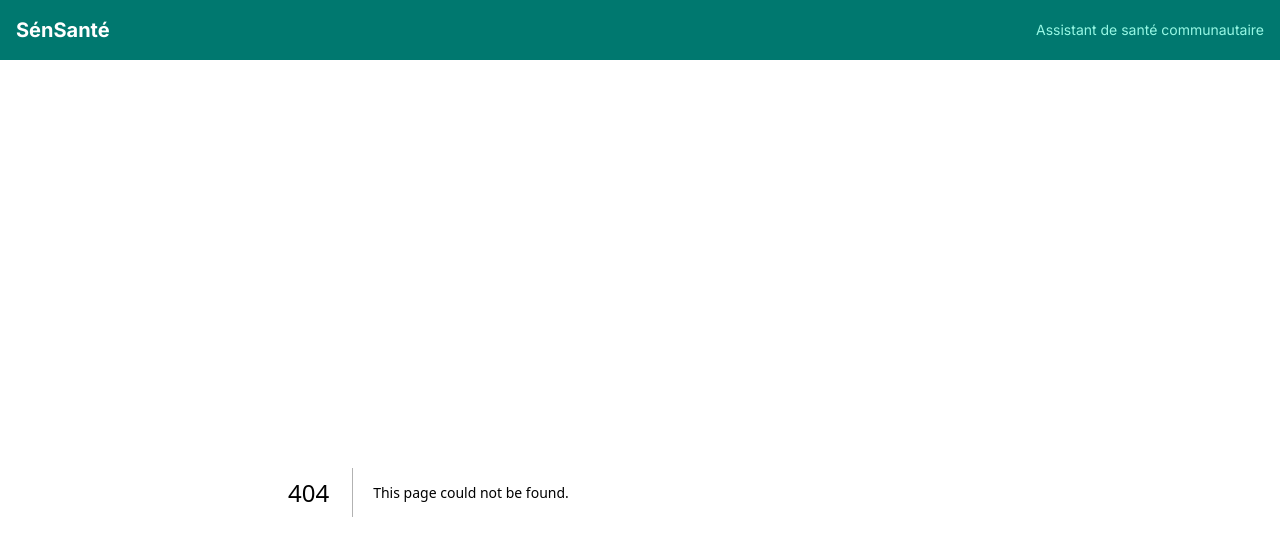
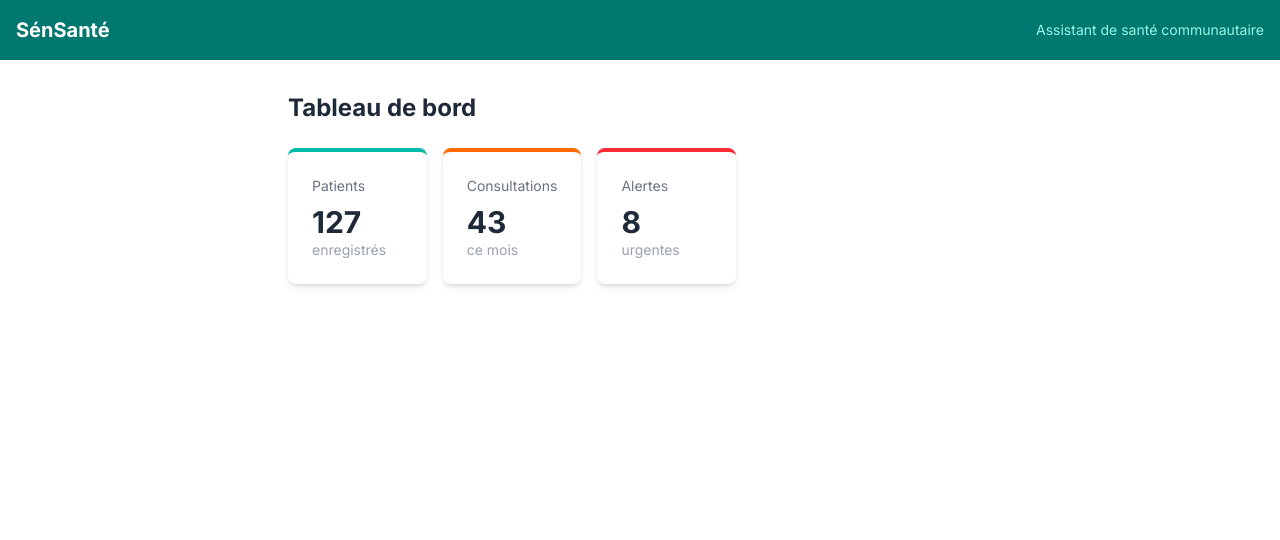
Before and after one commit to fall-mansour/sensante, a Next.js app: page /dashboard in a window 1280 px wide. Before the commit this address had no page. Shown: the top 540 px of the page. Built offline with nearby package versions, Linux system fonts and the light colour scheme.

Commit message:
Page dashboard (Le Pilote)

```diff
--- /dev/null
+++ b/src/app/dashboard/page.tsx
@@ -0,0 +1,16 @@
+import StatCard from "@/components/StatCard";
+
+export default function DashboardPage() {
+  return (
+    <div>
+      <h1 className="text-2xl font-bold text-gray-800 mb-6">
+        Tableau de bord
+      </h1>
+      <div className="grid grid-cols-1 md:grid-cols-3 gap-4">
+        <StatCard titre="Patients" valeur={127} unite="enregistrés" couleur="border-teal-500" />
+        <StatCard titre="Consultations" valeur={43} unite="ce mois" couleur="border-orange-500" />
+        <StatCard titre="Alertes" valeur={8} unite="urgentes" couleur="border-red-500" />
+      </div>
+    </div>
+  );
+}
```
